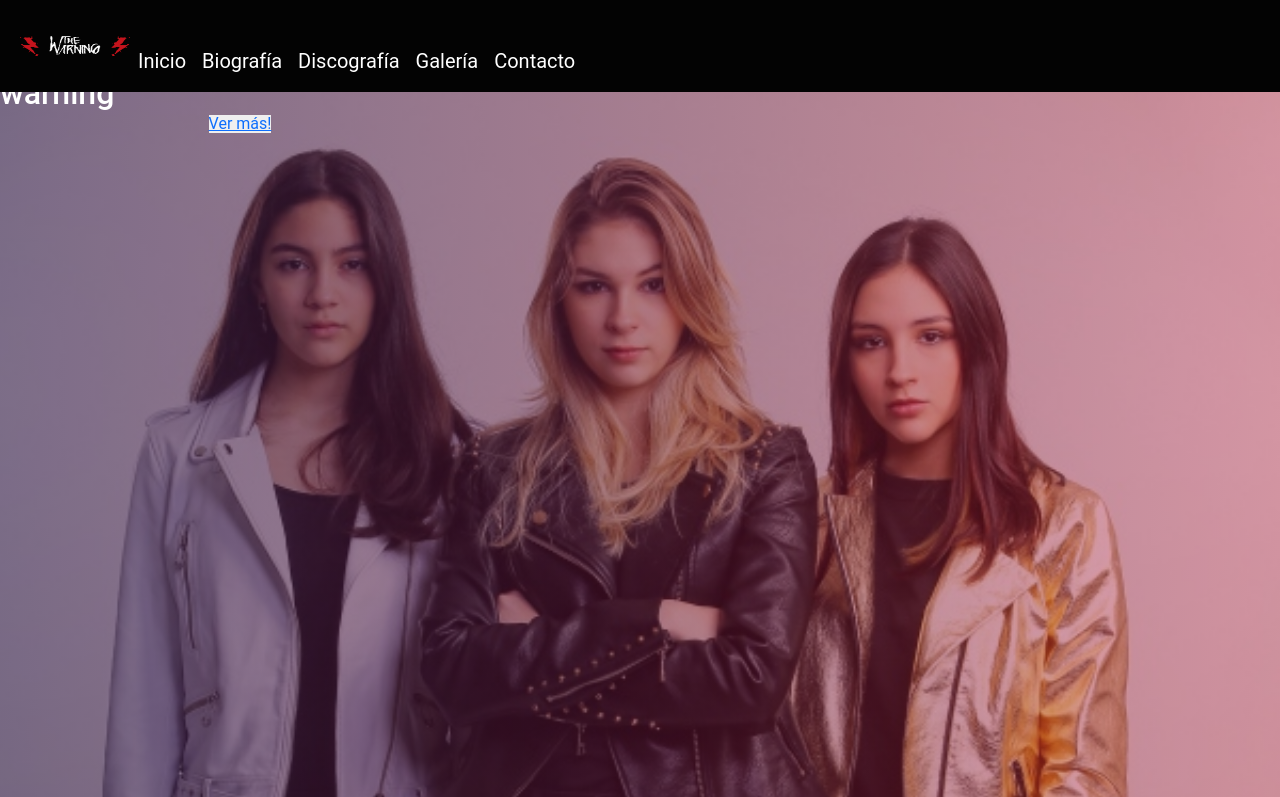
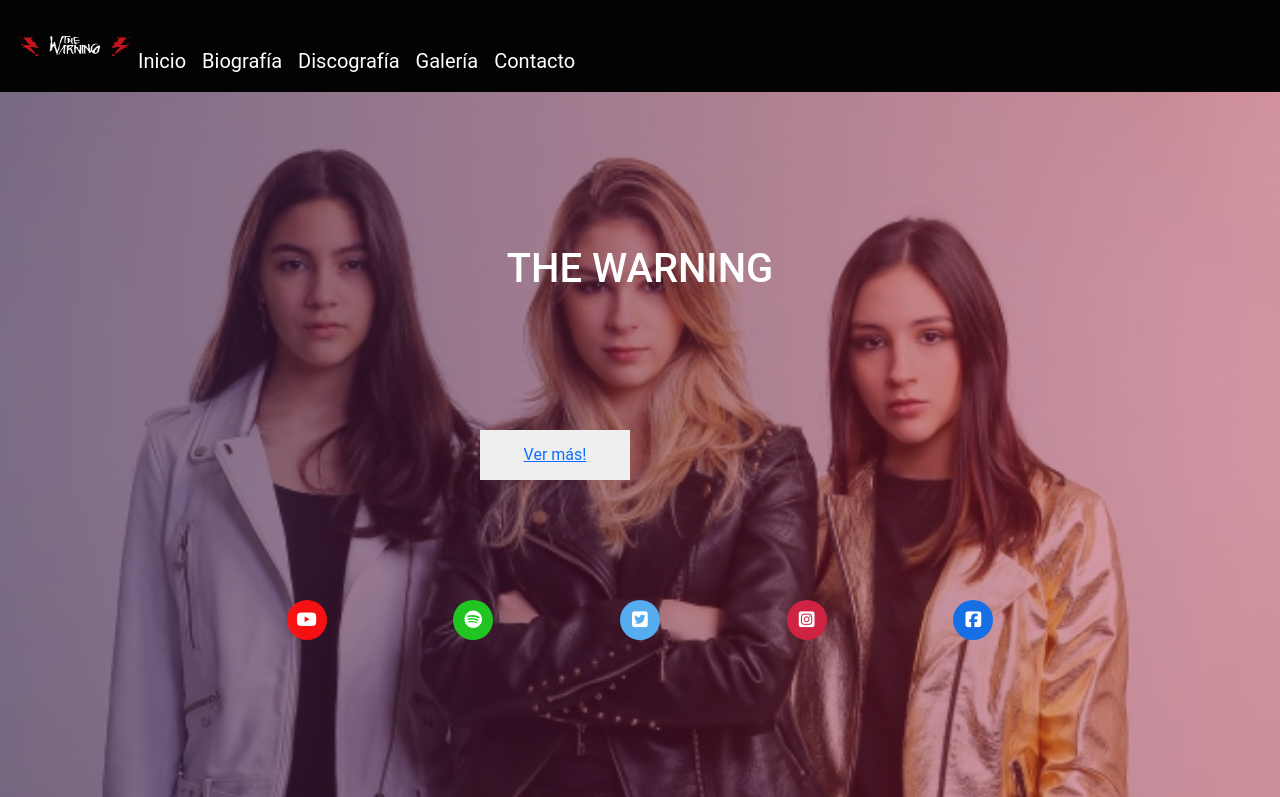
Before and after one commit to crapz0190/proyectoJavascriptArispeClaudio, a website: page index.html in a window 1280 px wide. Shown: the top 797 px of the page. Drawn offline with nearby package versions, Linux system fonts and the light colour scheme.

Commit message:
cambios con sass

```diff
--- a/index.html
+++ b/index.html
@@ -55,31 +55,29 @@
         <!-- CONTENIDO DE LA PORTADA -->
         <section class="contents">
             <!-- TITULO DE LA PORTADA -->
-            <div class="contents__front">
-                <h1 class="contents__title">the warning</h1>
-                <button class="contents__link">
-                    <a class="contents__cta" href="./sections/biografia.html">Ver más!</a>
-                </button>
-            </div>
+            <h1 class="contents__title">the warning</h1>
+            <button class="contents__link">
+                <a href="./sections/biografia.html">Ver más!</a>
+            </button>
 
             <!-- ICONOS DE REDES SOCIALES -->
             <div class="contents__icons">
-                <ul class="contents_icons-lists">
-                    <li class="icons__item"><a href="https://www.youtube.com/c/TheWarning/featured"
-                            class="icons__cta youtube" target="_blank"><i class="fa fa-youtube"></i></a>
+                <ul class="contents__icons-lists">
+                    <li><a href="https://www.youtube.com/c/TheWarning/featured"
+                            class="youtube" target="_blank"><i class="fa fa-youtube"></i></a>
                     </li>
-                    <li class="icons__item"><a href="https://open.spotify.com/artist/2SmW1lFlBJn4IfBzBZDlSh"
-                            class="icons__cta spotify" target="_blank"><i class="fab fa-spotify"></i></a>
+                    <li><a href="https://open.spotify.com/artist/2SmW1lFlBJn4IfBzBZDlSh"
+                            class="spotify" target="_blank"><i class="fab fa-spotify"></i></a>
                     </li>
-                    <li class="icons__item"><a href="https://twitter.com/TheWarningBand2" class="icons__cta twitter"
+                    <li><a href="https://twitter.com/TheWarningBand2" class="twitter"
                             target="_blank"><i class="fab fa-twitter-square"></i></a>
                     </li>
-                    <li class="icons__item"><a href="https://www.instagram.com/thewarningrockband/"
-                            class="icons__cta instagram" target="_blank"><i class="fab fa-instagram-square"></i></a>
+                    <li><a href="https://www.instagram.com/thewarningrockband/"
+                            class="instagram" target="_blank"><i class="fab fa-instagram-square"></i></a>
                     </li>
-                    <li class="icons__item"><a
+                    <li><a
                             href="https://www.facebook.com/login/?next=https%3A%2F%2Fwww.facebook.com%2FTheWarningRockBand%2F"
-                            class="icons__cta facebook" target="_blank"><i class="fab fa-facebook-square"></i></a>
+                            class="facebook" target="_blank"><i class="fab fa-facebook-square"></i></a>
                     </li>
                 </ul>
             </div>
--- a/scss/layout/_contens.scss
+++ /dev/null
@@ -1,14 +0,0 @@
-.contents {
-    &__front {
-        background: linear-gradient(to right, hsla(275, 67%, 13%, 0.582), hsla(350, 88%, 38%, 0.384)), url(../images/twPortadaMob.jpg);
-        background-size: cover;
-        height: 100vh;
-        color: #ffc401;
-        grid-area: section;
-        display: grid;
-        grid-template-columns: repeat(8, 1fr);
-        grid-template-rows: repeat(6, 1fr);
-        justify-items: center;
-        align-items: flex-end;
-    }
-}
--- a/scss/layout/_grid-area.scss
+++ b/scss/layout/_grid-area.scss
@@ -1,3 +1,9 @@
+$youtube: #ff1111f3;
+$spotify: #21c521;
+$twitter: #55acee;
+$instagram: #ce2342;
+$facebook: #166fe5;
+
 /* GRID AREA */
 
 .header {
@@ -9,21 +15,79 @@
     display: none;
 }
 
-// .contents {
-//     grid-area: contents;
-//     height: 95vh;
-//     margin-top: 56px;
-//     display: flex;
-//     flex-direction: column;
-//     justify-content: flex-end;
-
-//     background: linear-gradient(to right, hsla(275, 90%, 20%, 0.466), hsla(350, 71%, 40%, 0.315)), url(../images/twPortadaMob.jpg);
-//     background-repeat: no-repeat;
-//     background-size: cover;
-// }
+.contents {
+    grid-area: contents;
+    background: linear-gradient(to right, hsla(275, 67%, 13%, 0.582), hsla(350, 88%, 38%, 0.384)), url(../images/twPortadaMob.jpg);
+    background-size: cover;
+    height: 100vh;
+    display: grid;
+    grid-template-columns: repeat(8, 1fr);
+    grid-template-rows: repeat(5, 1fr);
+    align-items: end;
+    text-align: center;
+    &__title {
+        grid-column: 3/7;
+        grid-row: 2/3;
+        font-size: 2.5rem;
+        text-transform: uppercase;
+    }
+    &__link {
+        grid-column: 4/6;
+        grid-row: 3/4;
+        width: 150px;
+        height: 50px;
+        // background-color: rgba(250, 235, 215, 0);
+        a {
+            display: inline-block;
+            // width: 150px;
+            // height: 50px;
+            // background-color: aquamarine;
+        }
+    }
+    &__icons {
+        grid-column: 2/8;
+        grid-row: 4/5;
+        &-lists {
+            margin: 0;
+            padding: 0;
+            display: flex;
+            flex-direction: row;
+            justify-content: space-evenly;
+            li {
+                width: 40px;
+                height: 40px;
+                // text-align: center;
+                a {
+                    display: block;
+                    color: #ffffff;
+                    line-height: 40px;
+                    font-size: 1.125rem;
+                    // transition: 0.2s;
+                    border-radius: 30px;
+                }
+                .youtube {
+                    background-color: $youtube;
+                }
+                .spotify {
+                    background-color: $spotify;
+                }
+                .twitter {
+                    background-color: $twitter;
+                }
+                .instagram {
+                    background-color: $instagram;
+                }
+                .facebook {
+                    background-color: $facebook
+                }
+            }
+        }
+    }
+}
 
 .main {
     grid-area: main;
+    height: 100vh;
 }
 
 .footer {
@@ -39,9 +103,22 @@
 .grilla-general {
     display: grid;
     grid-template-areas:
-        "navbar"
-        "banner"
-        "contents"
-        "main"
-        "footer";
+    "navbar"
+    "banner"
+    "contents"
+    "main"
+    "footer";
 }
+
+.navbar {
+    list-style: none;
+    li {
+        font-size: 0;
+        .maxi__cn {
+            text-decoration: none;
+            &:hover {
+                color: #166fe5;
+            }
+        }
+    }
+}
--- a/scss/styles.scss
+++ b/scss/styles.scss
@@ -2,4 +2,3 @@
 @import "./layout/body";
 @import "./layout/grid-area";
 @import "./layout/navbar";
-@import "./layout/contens";
```
Also changed, not shown: css/styles.css.
